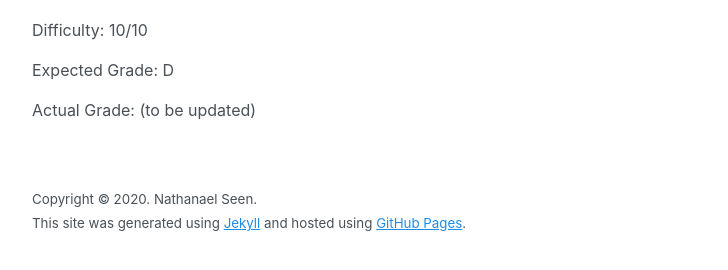
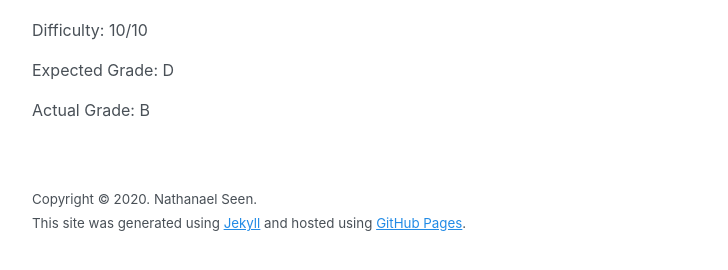
Before and after one commit to nathanaelseen/nathanaelseen.github.io, a Jekyll site: the page built from _pages/ma2108smodulereview.md, in a window 1280 px wide and 900 px high, scrolled down 2726 px. Shown: the part 618-888 px from the top of the window, without its empty margins (272-1000 px from the left). Built offline with Jekyll 4.4.1, drawn with Linux system fonts in a browser that asks for light colours.

Commit message:
Update page ma2108smodulereview.md

```diff
--- a/_pages/ma2108smodulereview.md
+++ b/_pages/ma2108smodulereview.md
@@ -156,4 +156,4 @@ Difficulty: 10/10
 
 Expected Grade: D
 
-Actual Grade: (to be updated)
+Actual Grade: B
```
